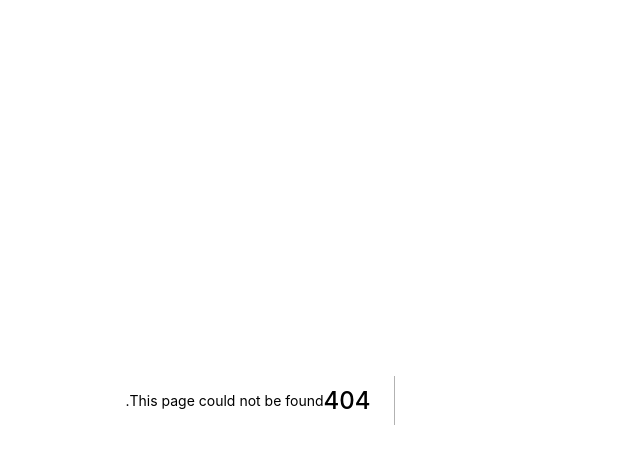
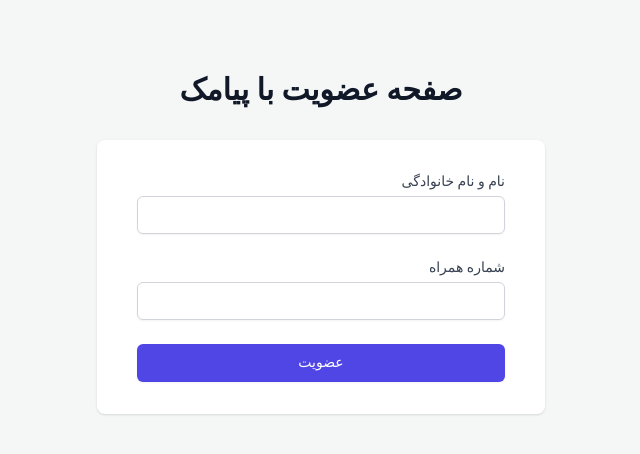
Before and after one commit to ahad-lag/shop, a Next.js app: page /auth/registersms in a window 1280 px wide. Before the commit this address had no page. Shown: the top 454 px of the page, without its empty margins (415-1055 px from the left). Built offline with nearby package versions, Linux system fonts and the light colour scheme.

Commit message:
complete register page with sms

```diff
--- /dev/null
+++ b/app/components/auth/innerRegisterFormSms.tsx
@@ -0,0 +1,26 @@
+import { FormikProps, Form } from "formik"
+import InputFrom from "../shared/form/input"
+import SubmitButton from "../shared/form/submitButton"
+import { RegisterFormSmsValuesInterface } from "../../contracts/auth"
+
+const InnerRegisterFormSms = (props: FormikProps<RegisterFormSmsValuesInterface>) => {
+    return (
+        <Form className="space-y-6" action="#" method="POST">
+
+            <div>
+                <InputFrom name="name" label="نام و نام خانوادگی" />
+            </div>
+
+            <div>
+                <InputFrom name="phone" label="شماره همراه" />
+            </div>
+
+            <div>
+                <SubmitButton label="عضویت" />
+            </div>
+
+        </Form>
+    )
+}
+
+export default InnerRegisterFormSms;
--- /dev/null
+++ b/app/form/auth/registerFormSms.tsx
@@ -0,0 +1,28 @@
+import { withFormik } from "formik";
+import Router from "next/router";
+import InnerRegisterFormSms from "../../components/auth/innerRegisterFormSms";
+import { RegisterFormSmsValuesInterface } from "../../contracts/auth";
+import CallApi from "../../helpers/callApi";
+import { registerFormSmsSchima } from "../../validate/auth/registerFormSmsValidate";
+
+interface RegisterFormProps {
+    name?: string
+}
+
+const RegisterFormSms = withFormik<RegisterFormProps, RegisterFormSmsValuesInterface>({
+    mapPropsToValues: props => {
+        return {
+            name: props.name ?? '',
+            phone: ''
+        }
+    },
+    handleSubmit: async (values) => {
+        let res = await CallApi().post('/auth/register',values);
+        if(res.status == 201){
+            Router.push('/auth/loginsms');
+        }
+    },
+    validationSchema : registerFormSmsSchima
+})(InnerRegisterFormSms)
+
+export default RegisterFormSms;
--- /dev/null
+++ b/app/validate/auth/registerFormSmsValidate.ts
@@ -0,0 +1,8 @@
+import * as yup from 'yup';
+
+const phoneRegExp = /^(0|0098|\+98)9(0[1-5]|[1 3]\d|2[0-2]|98)\d{7}$/
+
+export let registerFormSmsSchima = yup.object().shape({
+    name : yup.string().required().min(4),
+    phone : yup.string().required().min(8).matches(phoneRegExp, 'the phone format is not correct')
+});
--- a/app/validate/auth/registerFormValidate.ts
+++ b/app/validate/auth/registerFormValidate.ts
@@ -4,5 +4,5 @@ export let registerFormSchima = yup.object().shape({
     name: yup.string().required().min(5),
     email: yup.string().required().email(),
     password: yup.string().required().min(8),
-    confirm_password: yup.string().required().min(8)
+    confirm_password: yup.string().required().oneOf([yup.ref('password'), null], 'Passwords must match')
 });
--- /dev/null
+++ b/pages/auth/loginsms.tsx
@@ -0,0 +1,22 @@
+import { NextPage } from "next";
+import LoginForm from "../../app/form/auth/loginForm";
+
+const LoginSms: NextPage = () => {
+  return (
+    <>
+      <div className="min-h-full flex flex-col justify-center py-12 sm:px-6 lg:px-8">
+        <div className="sm:mx-auto sm:w-full sm:max-w-md">
+          <h2 className="mt-6 text-center text-3xl font-extrabold text-gray-900">صفحه ورود با پیامک</h2>
+        </div>
+
+        <div className="mt-8 sm:mx-auto sm:w-full sm:max-w-md">
+          <div className="bg-white py-8 px-4 shadow sm:rounded-lg sm:px-10">
+            <LoginForm />
+          </div>
+        </div>
+      </div>
+    </>
+  )
+}
+
+export default LoginSms;
--- /dev/null
+++ b/pages/auth/registersms.tsx
@@ -0,0 +1,22 @@
+import type { NextPage } from 'next';
+import RegisterFormSms from '../../app/form/auth/registerFormSms';
+
+const RegisterSms: NextPage = () => {
+    return (
+        <>
+            <div className="min-h-full flex flex-col justify-center py-12 sm:px-6 lg:px-8">
+                <div className="sm:mx-auto sm:w-full sm:max-w-md">
+                    <h2 className="mt-6 text-center text-3xl font-extrabold text-gray-900">صفحه عضویت با پیامک</h2>
+                </div>
+
+                <div className="mt-8 sm:mx-auto sm:w-full sm:max-w-md">
+                    <div className="bg-white py-8 px-4 shadow sm:rounded-lg sm:px-10">
+                        <RegisterFormSms />
+                    </div>
+                </div>
+            </div>
+        </>
+    )
+}
+
+export default RegisterSms;
```
Also changed, not shown: app/contracts/auth/index.tsx (+16 -0 lines), app/form/auth/loginFormSms.tsx (added, +20 -0 lines).
